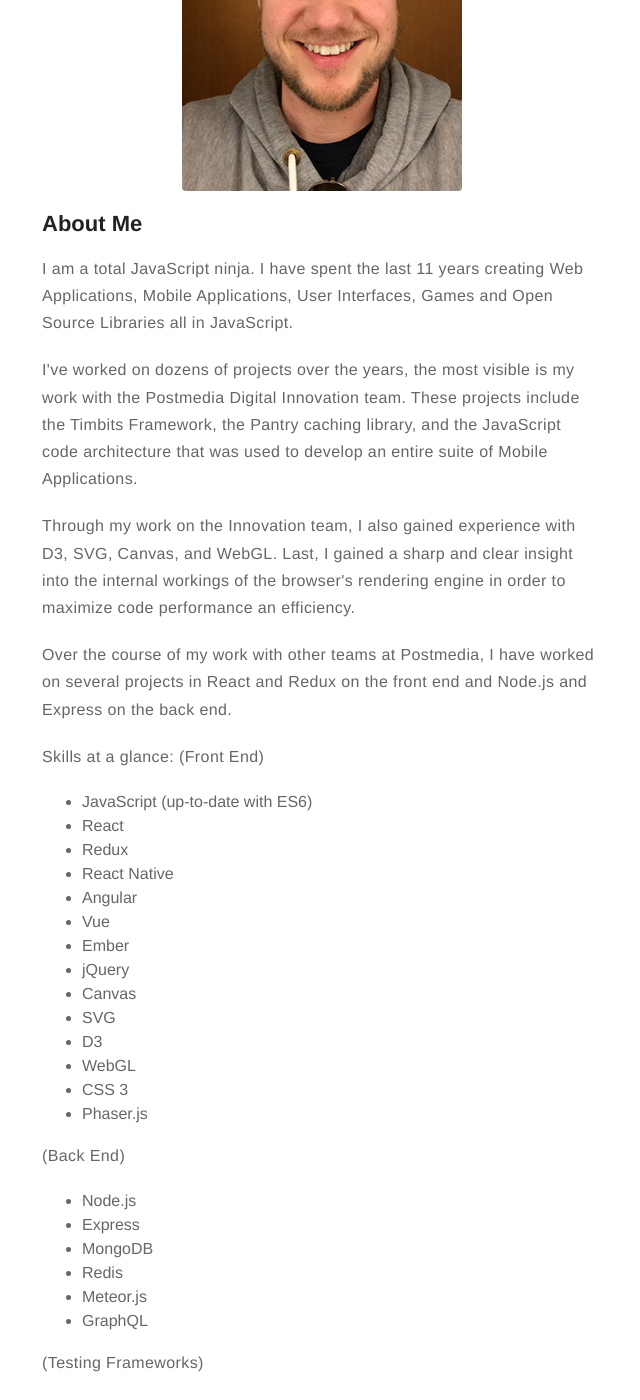
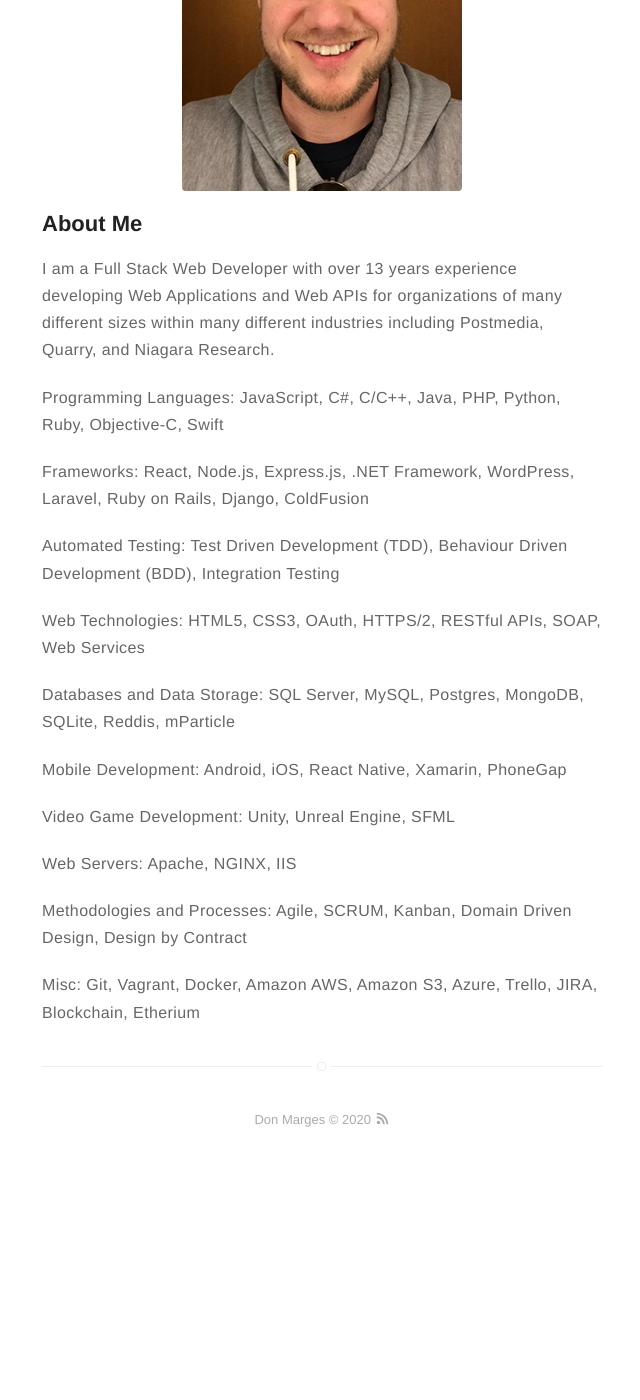
Before and after one commit to dmarges/dmarges.github.io, a Jekyll site: the page built from about.md, in a window 1280 px wide and 1400 px high, scrolled down 308 px. Shown: the whole window, without its empty margins (318-958 px from the left). Built offline with Jekyll 4.4.1, drawn with Linux system fonts in a browser that asks for light colours; after the commit the page ends 1475 px from its top, so only the background shows below that; some of the changed text lies outside the part shown.

Commit message:
minor changes to tagline and about

```diff
--- a/_config.yml
+++ b/_config.yml
@@ -1,5 +1,5 @@
 name: Don Marges
-bio: 'JavaScript Developer'
+bio: 'Fullstack Web Developer'
 picture: 'assets/images/profile.jpg'
 airhockey: 'assets/images/portfolio/airhockey.png'
 connectedcity: 'assets/images/portfolio/connectedcity.png'
--- a/about.md
+++ b/about.md
@@ -11,100 +11,37 @@ img { width: 50%; margin: 0 auto; display: block; }
 
 <h2>About Me</h2>
 
-<!--<p>I absolutely love Programming and have been coding in one form or another since I was 8 years old. I started writing games in BASIC and then later moved on to Assembly and then C++. After graduating College, I saw the rise of the Web and fell in love with developing code for the web. I got my start writing a lot of JavaScript and working on WordPress sites.</p>
-
-<p>Since 2011, I have worked extensively in JavaScript and have a wealth of experience with frameworks like React, Angular and Vue. I also have experience
-with frameworks and libraries like Ember, Backbone, and Marionette.</p>
-
-<h2>What I’ve Worked On</h2>
-
-<p>I've worked on dozens of projects, the most visible is my work with the Postmedia Digital Innovation team. I've worked on projects like the Timbits Framework, the Pantry caching library and worked on the architecture that would power the company's entire Mobile App Portfolio.</p>
-
-<p>Through my work on the Innovation team, I also gained experience with D3, SVG, Canvas, and WebGL. On the back-end, I have been working with Node.js for
-roughly 6 years.</p>
-
-<h2>I’m Really Good At</h2>
-
-<p>I'm experienced with JavaScript, Ruby, PHP, C++, and Assembly Language</p>
--->
-
 <p>
-  I am a total JavaScript ninja. I have spent the last 11 years
-  creating Web Applications, Mobile Applications, User Interfaces, Games and
-  Open Source Libraries all in JavaScript.
+  I am a Full Stack Web Developer with over 13 years experience developing Web Applications and Web APIs for organizations of many
+  different sizes within many different industries including Postmedia, Quarry, and Niagara Research.
 </p>
-
 <p>
-  I've worked on dozens of projects over the years, the most visible is my work with the
-  Postmedia Digital Innovation team. These projects include the
-  Timbits Framework, the Pantry caching library, and the JavaScript code architecture
-  that was used to develop an entire suite of Mobile Applications.
+  Programming Languages: JavaScript, C#, C/C++, Java, PHP, Python, Ruby, Objective-C, Swift
 </p>
-
 <p>
-  Through my work on the Innovation team, I also gained experience with D3, SVG,
-  Canvas, and WebGL. Last, I gained a sharp and clear insight into the internal
-  workings of the browser's rendering engine in order to maximize code performance
-  an efficiency.
+  Frameworks: React, Node.js, Express.js, .NET Framework, WordPress, Laravel, Ruby on Rails, Django, ColdFusion
 </p>
-
 <p>
-  Over the course of my work with other teams at Postmedia, I have worked on several
-  projects in React and Redux on the front end and Node.js and Express on the back end.
+  Automated Testing: Test Driven Development (TDD), Behaviour Driven Development (BDD), Integration Testing
 </p>
-
-Skills at a glance:
- (Front End)
- - JavaScript (up-to-date with ES6)
- - React
- - Redux
- - React Native
- - Angular
- - Vue
- - Ember
- - jQuery
- - Canvas
- - SVG
- - D3
- - WebGL
- - CSS 3
- - Phaser.js
-
- (Back End)
- - Node.js
- - Express
- - MongoDB
- - Redis
- - Meteor.js
- - GraphQL
-
- (Testing Frameworks)
- - QUnit
- - Jasmine
- - Mocha
- - Jest
- - Phantom.js
-
- (JavaScript Tools)
- - Gulp
- - Grunt
- - ESLint
- - Webpack
-
- (Miscellaneous)
- - Git
- - Vagrant
- - Docker
- - Terminal
- - Unix
- - Amazon AWS
- - Amazon S3
- - Heroku
- - Google Firebase
- - Trello
- - JIRA
-
- (Methodologies and Processes)
- - Agile
- - SCRUM
- - Kanban
+<p>
+  Web Technologies: HTML5, CSS3, OAuth, HTTPS/2, RESTful APIs, SOAP, Web Services
+</p>
+<p>
+  Databases and Data Storage: SQL Server, MySQL, Postgres, MongoDB, SQLite, Reddis, mParticle
+</p>
+<p>
+  Mobile Development: Android, iOS, React Native, Xamarin, PhoneGap
+</p>
+<p>
+  Video Game Development: Unity, Unreal Engine, SFML
+</p>
+<p>
+  Web Servers: Apache, NGINX, IIS
+</p>
+<p>
+  Methodologies and Processes: Agile, SCRUM, Kanban, Domain Driven Design, Design by Contract
+</p>
+<p>
+  Misc: Git, Vagrant, Docker, Amazon AWS, Amazon S3, Azure, Trello, JIRA, Blockchain, Etherium
+</p>
```
